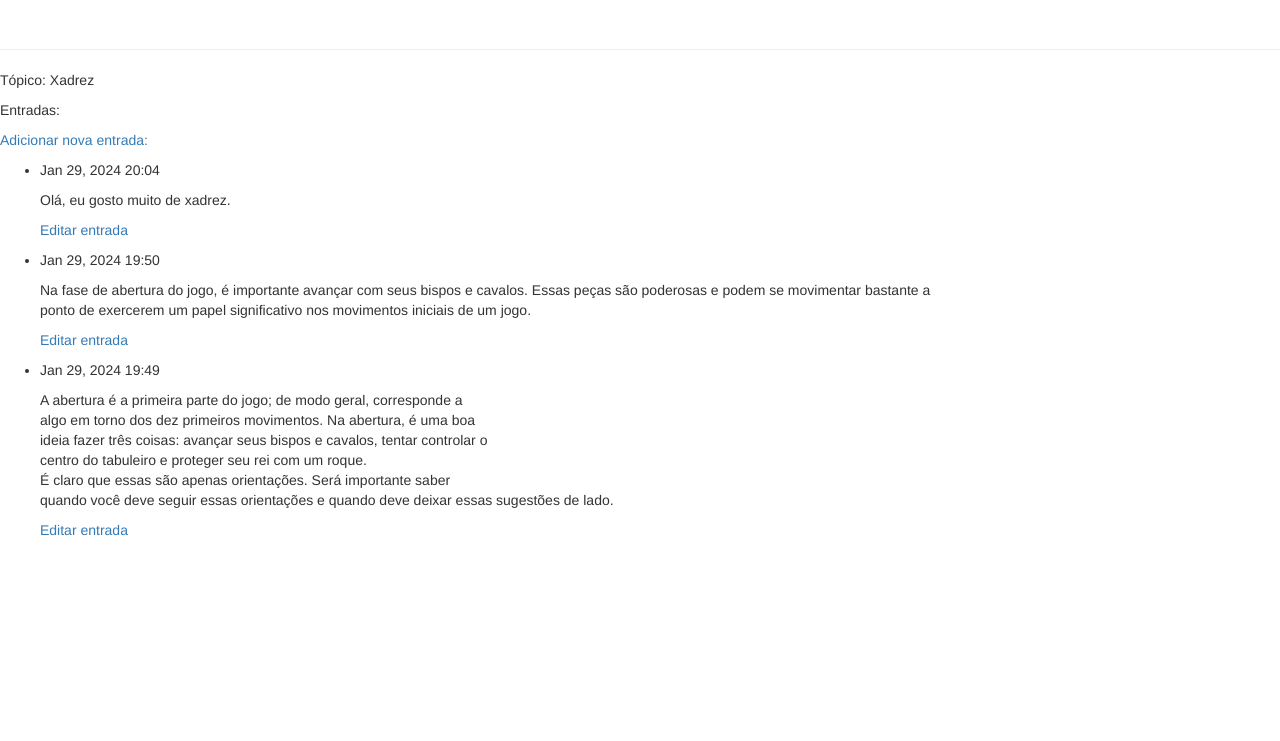
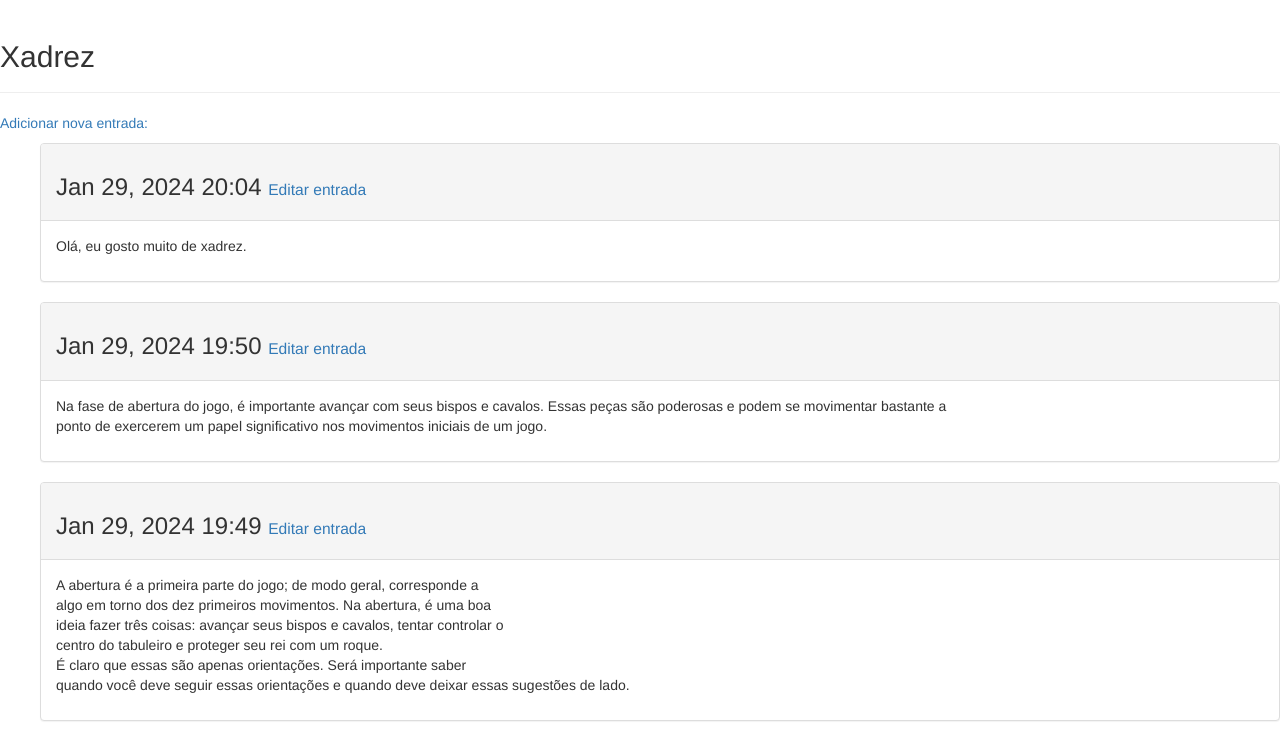
Before and after one commit to dslima18/Aplicacao_Web, a Django app: page /topics/1/ in a window 1280 px wide. Shown: the part 101-842 px from the top of the page. Before the commit the page ends 637 px from the top, so only its background shows below. Run offline with Django 5.2, Linux system fonts and the light colour scheme; a user stored in the database is signed in; data comes from the database, SQL or seed files in the repository; both versions use the stored data as it was after the commit; some libraries are stand-ins or nearby versions.

Commit message:
Estilizando as páginas de um assunto

```diff
--- a/learning_log/learning_logs/templates/learning_logs/topic.html
+++ b/learning_log/learning_logs/templates/learning_logs/topic.html
@@ -1,17 +1,25 @@
 {% extends 'learning_logs/base.html'%}
+{% block header %}
+    <h2>{{ topic }}</h2>
+{% endblock header %}
 {% block content %}
-    <p>Tópico: {{ topic}}</p>
-        <p>Entradas:</p>
         <p> <a href="{% url 'learning_logs:new_entry' topic.id %}">Adicionar nova entrada:</a></p>
         <ul>
             {% if topic %}
                 {% for entry in entries %}
-                    <li><p>{{ entry.date_added|date:'M d, Y H:i' }}</p>
-                    <p>{{ entry.text|linebreaks }}</p></li>
-                    <p> <a href="{% url 'learning_logs:edit_entry' entry.id %}">Editar entrada</a></p>
+                <div class="panel panel-default">
+                    <div class="panel-heading">
+                        <h3>{{ entry.date_added|date:'M d, Y H:i' }}
+                        <small><a href="{% url 'learning_logs:edit_entry' entry.id %}">Editar entrada</a></small></h3>
+                    </div>
+                    <div class="panel-body">
+                        {{ entry.text|linebreaks }}
+                    </div>
+                </div>
+                <!-- panel -->
                 {% endfor %}
             {% else %}
-                <li> There are no entries for this topic yet.</li>
+                <li> Não tem entradas ainda.</li>
             {% endif %}
 
         </ul>
```
Also changed, not shown: learning_log/db.sqlite3.
